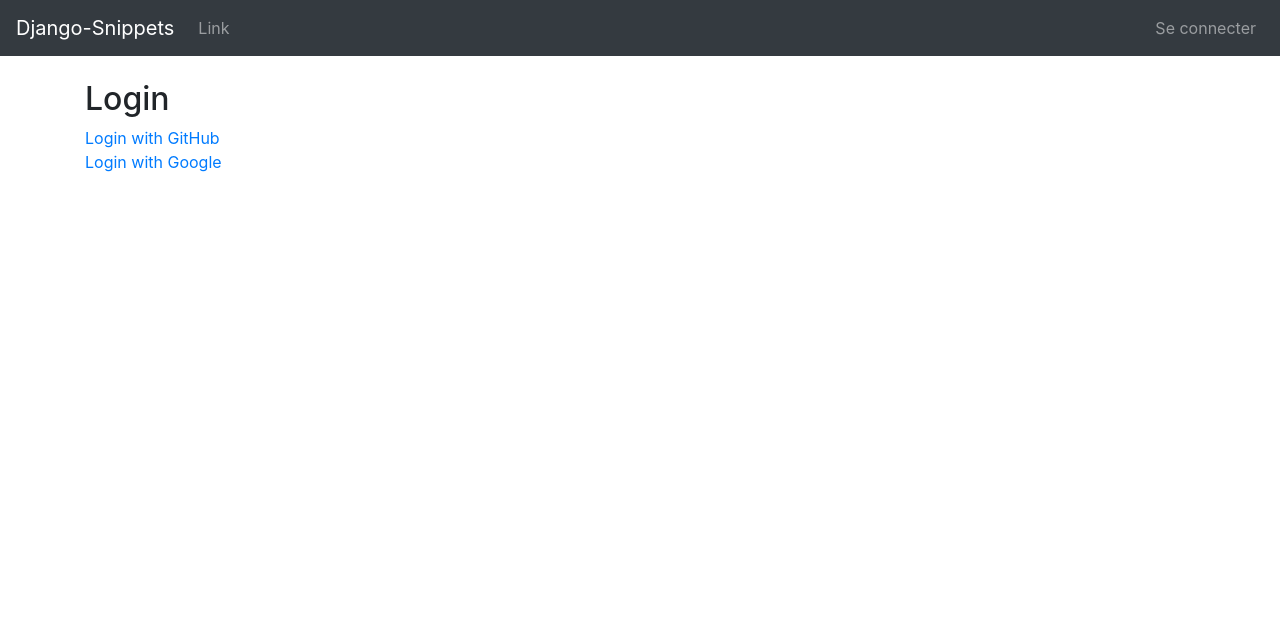
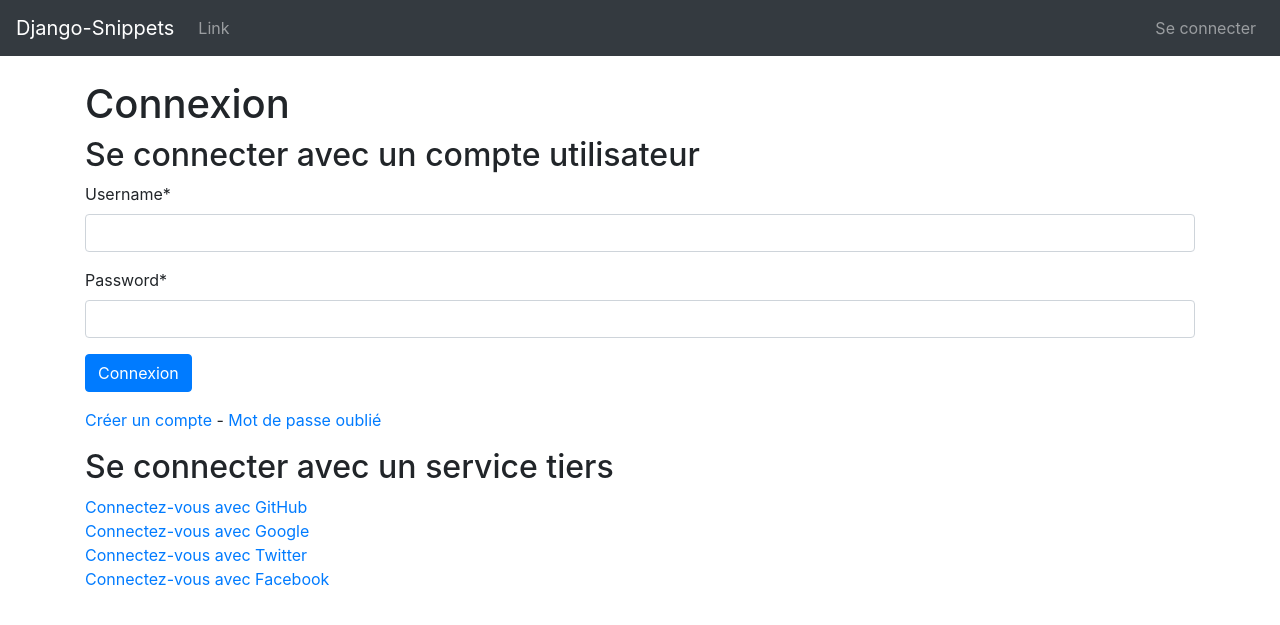
Before and after one commit to Couapy/django-template, a Django app: page /account/login/ in a window 1280 px wide. Shown: the top 625 px of the page. Run offline with Django 3.2, Linux system fonts and the light colour scheme; some libraries are stand-ins or nearby versions.

```diff
--- a/snippets/account/forms.py
+++ b/snippets/account/forms.py
@@ -1,13 +1,31 @@
 from django import forms
 from django.contrib.auth.models import User
 from .models import Profile
-from django.conf import settings
 
 from crispy_forms.helper import FormHelper
-from crispy_forms.layout import Layout, Column, Row, Submit, HTML, Field
+from crispy_forms.layout import Layout, Submit, HTML, Field
 from crispy_forms.bootstrap import FormActions
 
 from .widgets import ImagePreviewWidget
+
+
+class LoginForm(forms.Form):
+
+    helper = FormHelper()
+    helper.layout = Layout(
+        "username",
+        "password",
+        FormActions(
+            Submit('login', 'Connexion')
+        )
+    )
+
+    username = forms.CharField(
+        max_length=100,
+    )
+    password = forms.CharField(
+        widget=forms.PasswordInput
+    )
 
 
 class ProfileForm(forms.ModelForm):
@@ -31,18 +49,16 @@ class ProfileForm(forms.ModelForm):
             "website",
             "avatar",
         ]
-        widgets = {
-            # 'image': ImagePreviewWidget
-        }
 
 
 class UserForm(forms.ModelForm):
+
     helper = FormHelper()
     helper.layout = Layout(
         "username",
         "first_name",
         "last_name",
-        Field("email", readonly=True),
+        Field("email"),
         FormActions(
             Submit("save", "Enregistrer"),
             HTML("<input type=\"reset\" value=\"Annuler\" class=\"btn btn-secondary\">")
@@ -57,7 +73,3 @@ class UserForm(forms.ModelForm):
             "last_name",
             "email",
         ]
-        widgets = {
-            'image': ImagePreviewWidget,
-
-        }
--- a/snippets/account/templates/account/login.html
+++ b/snippets/account/templates/account/login.html
@@ -1,8 +1,23 @@
 {% extends 'base.html' %}
+{% load crispy_forms_tags %}
+
+{% block title %}Connexion{% endblock title %}
+
+{% block head %}{% endblock head %}
+
 
 {% block content %}
-<h2>Login</h2>
-<a href="{% url 'social:begin' 'github' %}">Login with GitHub</a><br>
-<a href="{% url 'social:begin' 'google-oauth2' %}">Login with Google</a><br>
-
+<h1>Connexion</h1>
+<h2>Se connecter avec un compte utilisateur</h2>
+<div class="mb-3">
+    {% crispy login_form %}
+    <a href="{% url 'account:register' %}">Créer un compte</a> - <a href="{% url 'account:password-forget' %}">Mot de passe oublié</a>
+</div>
+<h2>Se connecter avec un service tiers</h2>
+<div class="mb-3">
+    <a href="{% url 'social:begin' 'github' %}">Connectez-vous avec GitHub</a><br>
+    <a href="{% url 'social:begin' 'google-oauth2' %}">Connectez-vous avec Google</a><br>
+    <a href="{% url 'social:begin' 'twitter' %}">Connectez-vous avec Twitter</a><br>
+    <a href="{% url 'social:begin' 'facebook' %}">Connectez-vous avec Facebook</a><br>
+</div>
 {% endblock content %}
--- a/snippets/account/templates/account/nav.html
+++ b/snippets/account/templates/account/nav.html
@@ -8,5 +8,7 @@
         </li>
         <a href="{% url 'account:profile' %}" class="list-group-item{% if request.resolver_match.url_name == "profile" %} active{% endif %}">Profil</a>
         <a href="{% url 'account:user' %}" class="list-group-item{% if request.resolver_match.url_name == "user" %} active{% endif %}">Utilisateur</a>
+        <a href="{% url 'account:password' %}" class="list-group-item{% if request.resolver_match.url_name == "password" %} active{% endif %}">Mot de passe</a>
+        <a href="{% url 'account:connections' %}" class="list-group-item{% if request.resolver_match.url_name == "connections" %} active{% endif %}">Connexions</a>
     </ul>
 </div>
--- a/snippets/account/templates/account/profile.html
+++ b/snippets/account/templates/account/profile.html
@@ -2,7 +2,7 @@
 {% load crispy_forms_tags %}
 
 
-{% block title %}{{ user.profile.username }} - Profil utilisateur{% endblock title %}
+{% block title %}{{ user.username }} - Profil utilisateur{% endblock title %}
 
 {% block head %}
 {{ profile_form.media }}
--- a/snippets/account/templates/account/user.html
+++ b/snippets/account/templates/account/user.html
@@ -2,7 +2,7 @@
 {% load crispy_forms_tags %}
 
 
-{% block title %}{{ user.profile.username }} - Compte utilisateur{% endblock title %}
+{% block title %}{{ user.username }} - Compte utilisateur{% endblock title %}
 
 {% block head %}
 {{ profile_form.media }}
--- a/snippets/account/urls.py
+++ b/snippets/account/urls.py
@@ -6,8 +6,12 @@ app_name = "account"
 urlpatterns = [
     path('', views.index, name='index'),
     path('login/', views.login, name="login"),
+    path('register/', views.login, name="register"),
+    path('password-forget/', views.login, name="password-forget"),
     path('logout/', views.logout, name="logout"),
     path('profile/', views.profile, name='profile'),
     path('user/', views.user, name='user'),
+    path('password/', views.password, name='password'),
+    path('connections/', views.connections, name='connections'),
     path('delete/', views.delete, name='delete'),
 ]
--- a/snippets/account/views.py
+++ b/snippets/account/views.py
@@ -1,13 +1,19 @@
 from django.contrib import auth
+from django.contrib.auth import update_session_auth_hash
 from django.contrib.auth.decorators import login_required
-from django.shortcuts import HttpResponseRedirect, render
-from django.shortcuts import reverse
+from django.contrib.auth.forms import (AdminPasswordChangeForm,
+                                       PasswordChangeForm)
+from django.shortcuts import HttpResponseRedirect, render, reverse
+from django.template import Template, Context
+from django.template.loader import render_to_string
+from social_django.models import UserSocialAuth
 
-from .forms import ProfileForm, UserForm
+from .forms import LoginForm, ProfileForm, UserForm
 
 
 def index(request):
     return HttpResponseRedirect(reverse('account:profile'))
+
 
 @login_required
 def profile(request):
@@ -29,7 +35,6 @@ def profile(request):
     context = {
         'profile_form': profile_form,
         'success': success,
-        'url': 'profile',
     }
     return render(request, 'account/profile.html', context)
 
@@ -38,7 +43,7 @@ def profile(request):
 def user(request):
     """User view."""
     user_form = UserForm(
-        request.POST or None,
+        data=request.POST or None,
         instance=request.user,
     )
     success = None
@@ -51,14 +56,134 @@ def user(request):
     context = {
         'user_form': user_form,
         'success': success,
-        'url': 'user',
     }
     return render(request, 'account/user.html', context)
 
 
+@login_required
+def password(request):
+    """Password view."""
+    if request.user.has_usable_password():
+        form = PasswordChangeForm
+    else:
+        form = AdminPasswordChangeForm
+
+    if request.method == 'POST':
+        password_form = form(request.user, request.POST)
+        if password_form.is_valid():
+            password_form.save()
+            update_session_auth_hash(request, password_form.user)
+            return HttpResponseRedirect(
+                reverse('account:password') + "?success=1"
+            )
+    else:
+        password_form = form(request.user)
+
+    context = {
+        'password_form': password_form,
+        'success': "success" in request.GET,
+    }
+    return render(request, 'account/password.html', context)
+
+
+@login_required
+def connections(request):
+    """Connections view."""
+    user = request.user
+    can_disconnect = (user.social_auth.count() > 1 or user.has_usable_password())
+
+    providers = [
+        {
+            "provider": "google-oauth2",
+            "name": "Google",
+            "link": None,
+            "username": None,
+        },
+        {
+            "provider": "github",
+            "name": "Github",
+            "link": "https://github.com/{{ data.login }}",
+            "username": "{{ data.login }}",
+        },
+        {
+            "provider": "twitter",
+            "name": "Twitter",
+            "link": "https://twitter.com/{{ data.access_token.screen_name }}/",
+            "username": "@{{ data.access_token.screen_name }}",
+        },
+        {
+            "provider": "facebook",
+            "name": "Facebook",
+            "link": "https://facebook.com/{{ data.id }}/",
+            "username": "{{ data.id }}",
+        },
+    ]
+
+    services = []
+
+    for provider in providers:
+        try:
+            login = user.social_auth.get(provider=provider['provider'])
+        except UserSocialAuth.DoesNotExist:
+            login = None
+        if login is not None:
+            if provider['link'] is not None:
+                template = Template(provider['link'])
+                context = Context({'data': login.extra_data})
+                link = template.render(context)
+            else:
+                link = None
+            if provider['username'] is not None:
+                template = Template(provider['username'])
+                context = Context({'data': login.extra_data})
+                username = template.render(context)
+            else:
+                username = None
+        else:
+            link = None
+            username = None
+        services.append({
+            "provider": provider["provider"],
+            "name": provider["name"],
+            "login": login is not None,
+            "link": link,
+            "username": username,
+        })
+
+    context = {
+        "services": services,
+        'can_disconnect': can_disconnect
+    }
+    return render(request, 'account/connections.html', context)
+
+
 def login(request):
     """Login view."""
-    return render(request, 'account/login.html', {})
+    login_form = LoginForm(
+        data=request.POST or None,
+    )
+    error = ''
+    if request.method == "POST":
+        if login_form.is_valid():
+            username = request.POST['username']
+            password = request.POST['password']
+            user = auth.authenticate(
+                username=username,
+                password=password
+            )
+            if user is not None:
+                if user.is_active:
+                    auth.login(request, user)
+                    return HttpResponseRedirect(reverse('account:index'))
+                else:
+                    error = 'account disabled'
+            else:
+                error = 'invalid login'
+    context = {
+        'login_form': login_form,
+        'error': error,
+    }
+    return render(request, 'account/login.html', context)
 
 
 @login_required
```
Also changed, not shown: snippets/account/templates/account/connections.html (added, +52 -0 lines), snippets/account/templates/account/password.html (added, +40 -0 lines), snippets/snippets/settings.py (+4 -6 lines), snippets/db.sqlite3.
